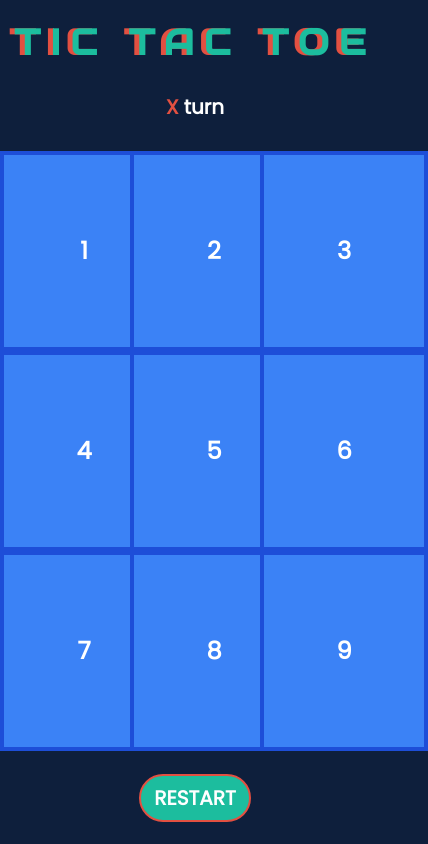
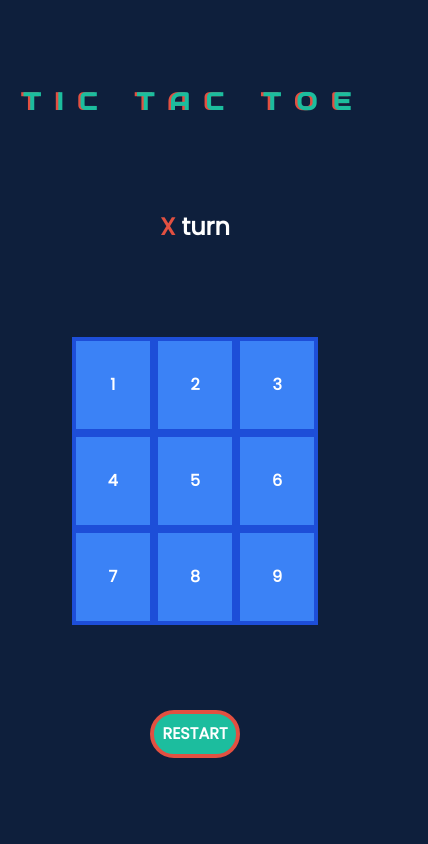
Before and after one commit to shairatorio/tic-tac-toe, a website: page dist/index.html in a window 390 px wide. Shown: the whole page, 428 px wide, since content can reach past the window. Drawn offline with Linux system fonts and the light colour scheme.

Commit message:
Add responsiveness

```diff
--- a/src/input.css
+++ b/src/input.css
@@ -16,7 +16,7 @@
     }
 
     .title {
-        letter-spacing: 10px;
-        text-shadow: -5px 0px 0px #e25041;
+        letter-spacing: 1rem;
+        text-shadow: -0.1em 0px 0px #e25041;
     }
 }
--- a/tailwind.config.js
+++ b/tailwind.config.js
@@ -5,15 +5,15 @@ module.exports = {
     extend: {
       fontFamily: {
         audiowide: ['Audiowide', 'sans-serif'],
-        poppins: ['Poppins','sans-serif'],
+        poppins: ['Poppins', 'sans-serif'],
       },
       colors: {
-        'red': '#e25041',
-        'green': '#1cbd9e',
+        red: '#e25041',
+        green: '#1cbd9e',
         'dark-blue': '#0e1f3c',
-        'gray': '#68748d',
+        gray: '#68748d',
       },
     },
   },
   plugins: [],
-}
+};
```
Also changed, not shown: dist/index.html, dist/output.css.
